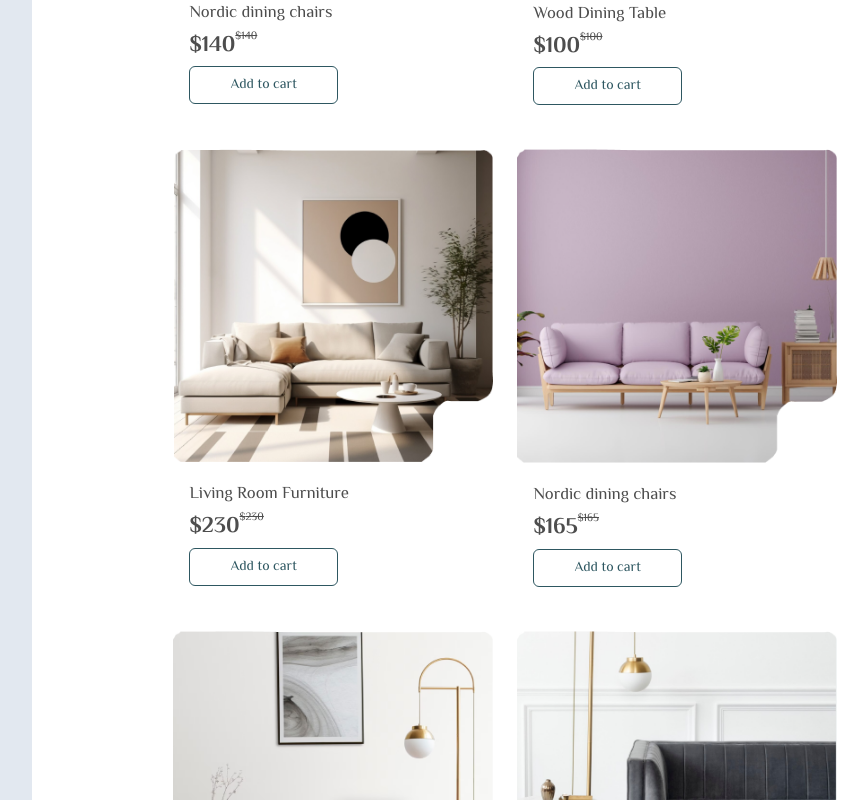
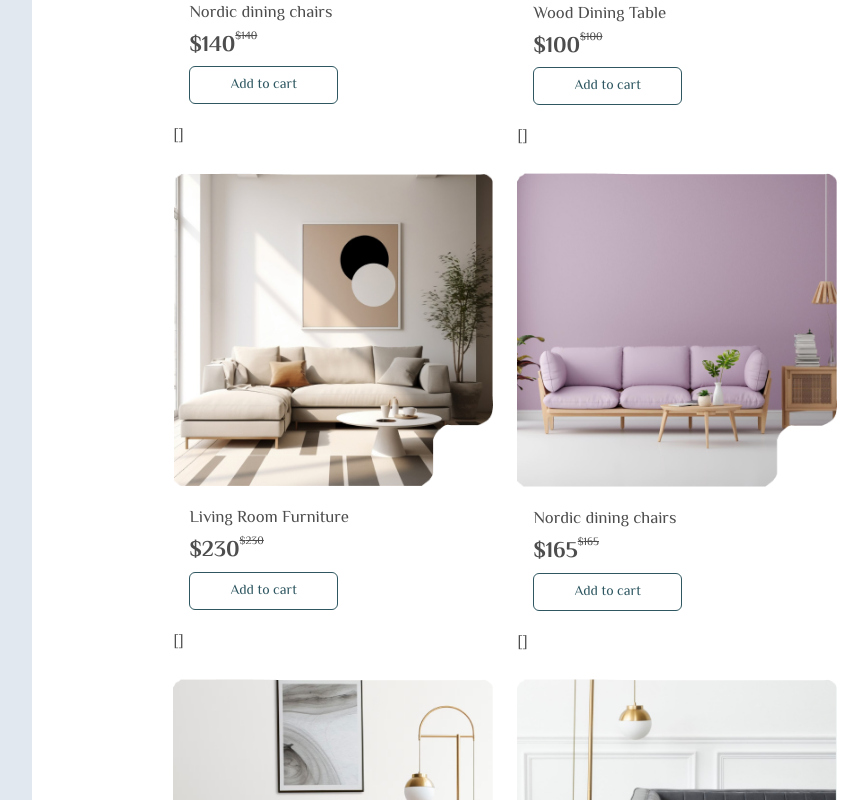
Before and after one commit to OvyEvbodi/e-commerce, a Next.js app: page /products in a window 1280 px wide. Shown: the part 460-1260 px from the top of the page, without its empty margins (301-1169 px from the left). Built offline with nearby package versions, Linux system fonts and the light colour scheme.

Commit message:
Implement add to cart functionality

```diff
--- a/app/cart/page.tsx
+++ b/app/cart/page.tsx
@@ -1,20 +1,14 @@
 // Carts page
-'use client'
+
 import CartItem from "@/app/cart/CartItem";
 import { cart_list } from "@/api/data.json";
 import SmallButton from "@/components/SmallButton";
 import ProductSlide from "@/components/ProductSlide";
-import { useSelector, useDispatch } from "react-redux";
-import { addToCart, removeFromCart, increment, decrement } from "@/redux/cart.slice";
 import Link from "next/link";
-import { RootState } from "@/redux/store";
 
-// export const metadata = { title: 'Cart Helendo' };
+export const metadata = { title: 'Cart Helendo' };
 
 const Cart = () => {
-
-  const total = useSelector((state: RootState) => state.shop.total);
-
   return (
     <main className="mb-6 lg:mb-16">
       <div className="p-6 lg:px-12 text-orange font-normal text-[1.05rem]">
--- a/components/productCard.tsx
+++ b/components/productCard.tsx
@@ -1,11 +1,24 @@
 // card in section 2
+'use client'
+
 import SmallButton from "@/components/SmallButton";
 import { NextPage } from "next";
 import BigCardProps from "@/interfaces/BigCardProps";
+import { useSelector, useDispatch } from "react-redux";
+import { addToCart, removeFromCart, increment, decrement } from "@/redux/cart.slice";
+import { RootState } from "@/redux/store";
 import Image from "next/image";
 import Link from "next/link";
 
 const ProductCard: NextPage<BigCardProps> = ({title, image, label, price}) => {
+
+  const total = useSelector((state: RootState) => state.shop.total);
+  const storeCart = useSelector((state: RootState) => state.shop.cart);
+
+  const dispatch = useDispatch();
+
+
+
   return (
     <div className="w-[250px] sm:w-[280px] md:w-[300px] xl:w-[320px]">
       <div className="overflow-hidden ">
@@ -18,10 +31,11 @@ const ProductCard: NextPage<BigCardProps> = ({title, image, label, price}) => {
           <span className="font-bold text-[1.4rem]">${price}</span>
           <span className="text-[0.7rem] line-through">${price}</span>
         </div>
-        <Link href="cart">
-          <SmallButton text='Add to cart' />
-        </Link>
+        <SmallButton text='Add to cart' onClick={() => dispatch(addToCart({title, price}))}/>
       </div>
+
+      <div>{JSON.stringify(storeCart)}</div>
+
     </div>
   )
 };
--- a/redux/cart.slice.tsx
+++ b/redux/cart.slice.tsx
@@ -12,10 +12,12 @@ const cartSlice = createSlice({
     total: 34
   },
   reducers: {
-    addToCart : ( state, action ) => {},
+    addToCart : ( state, action ) => {
+      state.cart.push(action.payload);
+    },
     removeFromCart : ( state, action ) => {},
     increment : ( state ) => {
-      state.cart
+
     },
     decrement: ( state, action ) => {}
 
```
